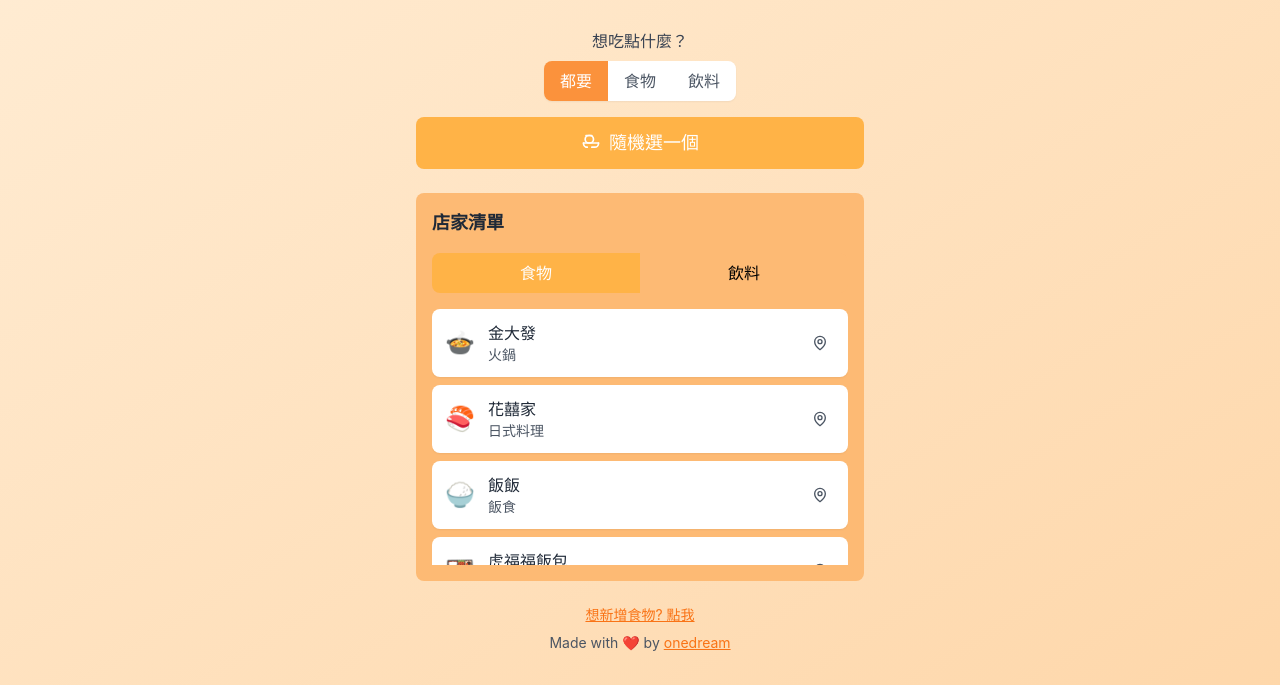
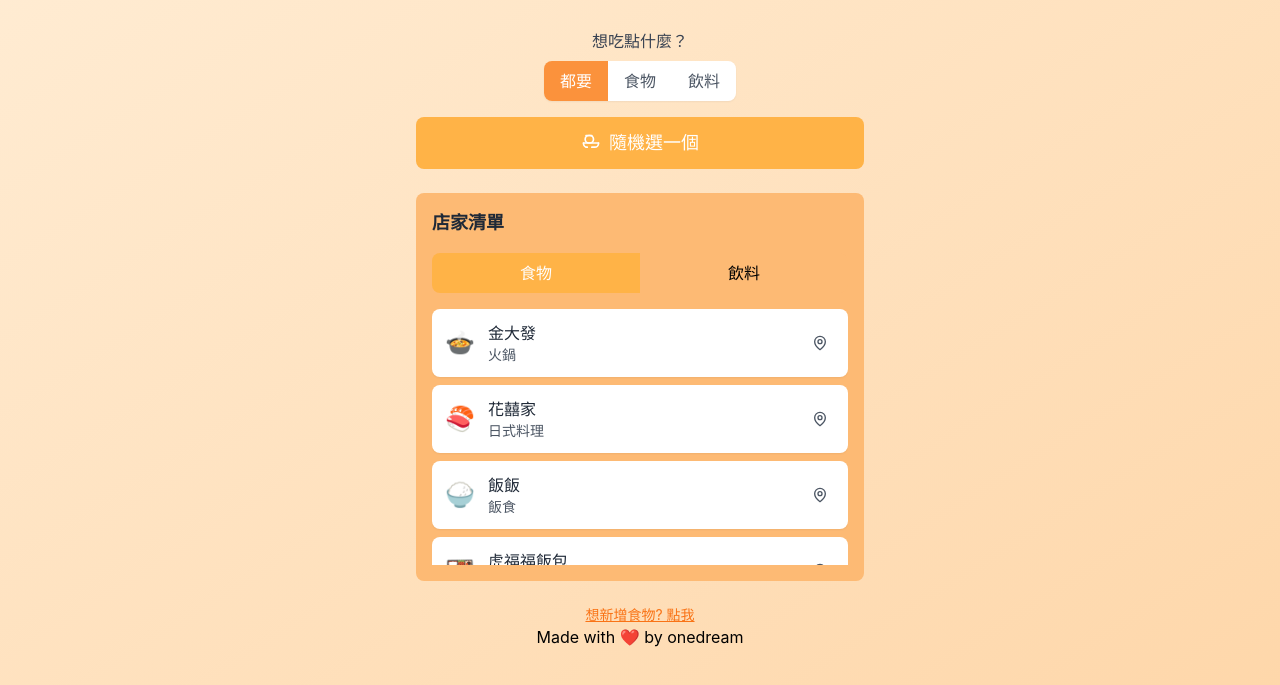
Before and after one commit to chaworld/nutc_fd, a plain HTML site: page index.html in a window 1280 px wide. Shown: the part 115-800 px from the top of the page. Drawn offline with nearby package versions, Linux system fonts and the light colour scheme.

Commit message:
Add files via upload

```diff
--- a/index.html
+++ b/index.html
@@ -106,7 +106,7 @@
           <p class="text-gray-600 text-sm">
             <a href="https://pine-swamp-64e.notion.site/1f64b71279d480008b2fcaf1522fd1d8" class="text-orange-500 hover:text-orange-600 underline" target="_blank">想新增食物? 點我</a>
           </p>
-          <p class="text-gray-600 text-sm mt-2">Made with ❤️ by <a href="https://www.instagram.com/charley_0317/" class="text-orange-500 hover:text-orange-600 underline" target="_blank">onedream</a></p>
+          <p >Made with ❤️ by onedream</p>
         </div>
       </div>
     </div>
```
